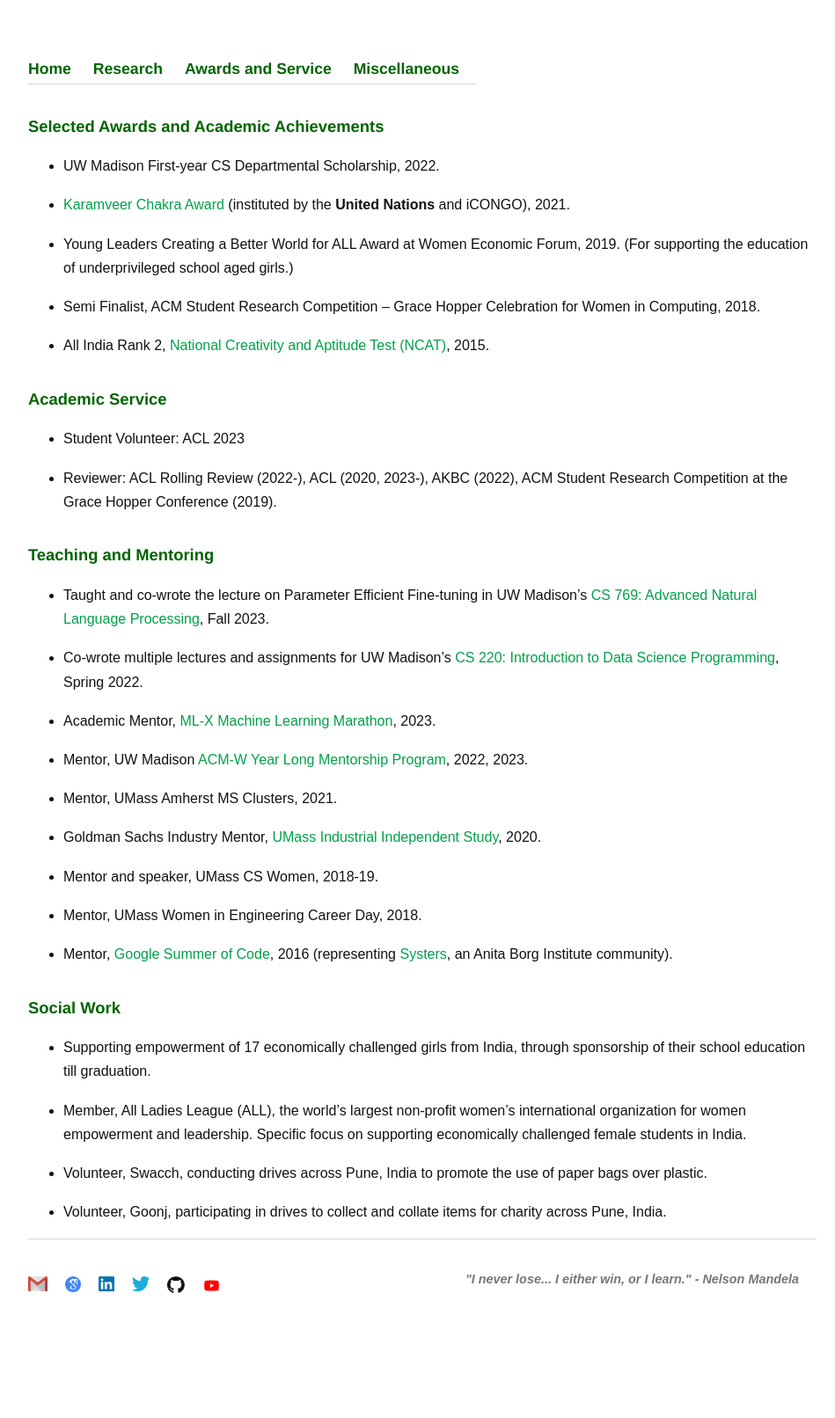
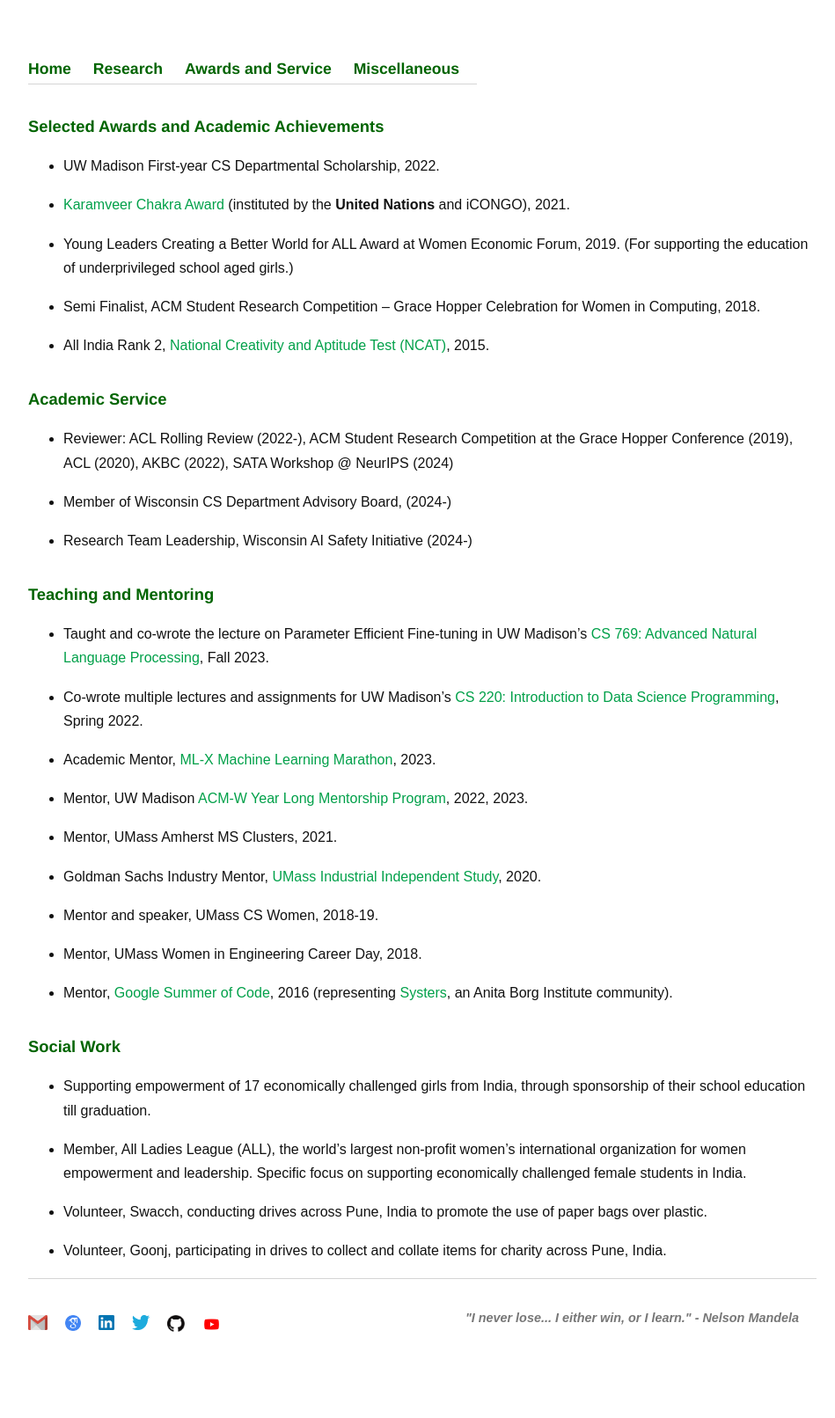
Before and after one commit to Uppaal/Uppaal.github.io, a Jekyll site: the page built from awards_service.html, in a window 1280 px wide. Shown: the whole page at 88% size, without its empty margins (160-1109 px from the left). Built offline with Jekyll 4.4.1, drawn with Linux system fonts in a browser that asks for light colours; before the commit the page ends 1568 px from its top, so only the background shows below that.

Commit message:
Update awards_service.html

```diff
--- a/awards_service.html
+++ b/awards_service.html
@@ -26,8 +26,10 @@ title: Awards and Service
 
 <h3>Academic Service</h3>
 <ul>
-  <li>Student Volunteer: ACL 2023</li>
-  <li>Reviewer: ACL Rolling Review (2022-), ACL (2020, 2023-), AKBC (2022), ACM Student Research Competition at the Grace Hopper Conference (2019).</li>
+<!--   <li>Student Volunteer: ACL 2023</li> -->
+  <li>Reviewer: ACL Rolling Review (2022-), ACM Student Research Competition at the Grace Hopper Conference (2019), ACL (2020), AKBC (2022), SATA Workshop @ NeurIPS (2024)</li>
+  <li>Member of Wisconsin CS Department Advisory Board, (2024-)</li>
+  <li>Research Team Leadership, Wisconsin AI Safety Initiative (2024-)</li>
 </ul>
 
 <h3>Teaching and Mentoring</h3>
```
